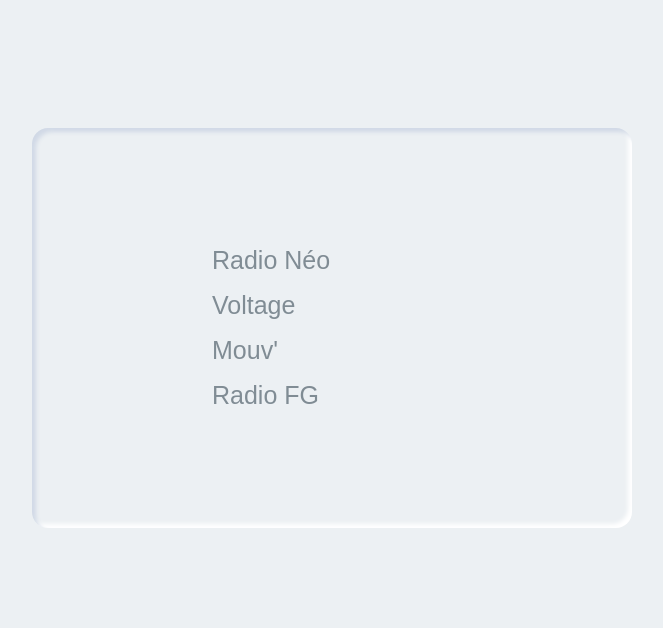
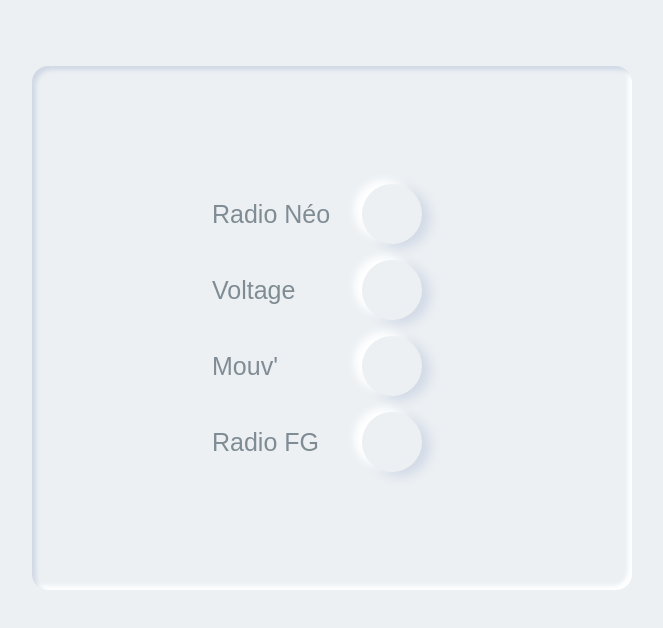
Before and after one commit to Alpasc/neomorphismButtons, a plain HTML site: page index.html in a window 1280 px wide. Shown: the whole page, without its empty margins (308-971 px from the left). Drawn offline with Linux system fonts and the light colour scheme.

Commit message:
creation boutons

```diff
--- a/style.css
+++ b/style.css
@@ -53,3 +53,13 @@
   opacity: 0.6;
   transition: all 0.2s;
 }
+
+.indicator {
+  position: relative;
+  border-radius: 50%;
+  height: 60px;
+  width: 60px;
+  box-shadow:
+    -8px -4px 8px 0px #fff,
+    8px 4px 12px 0px #d1d9e6;
+}
```
